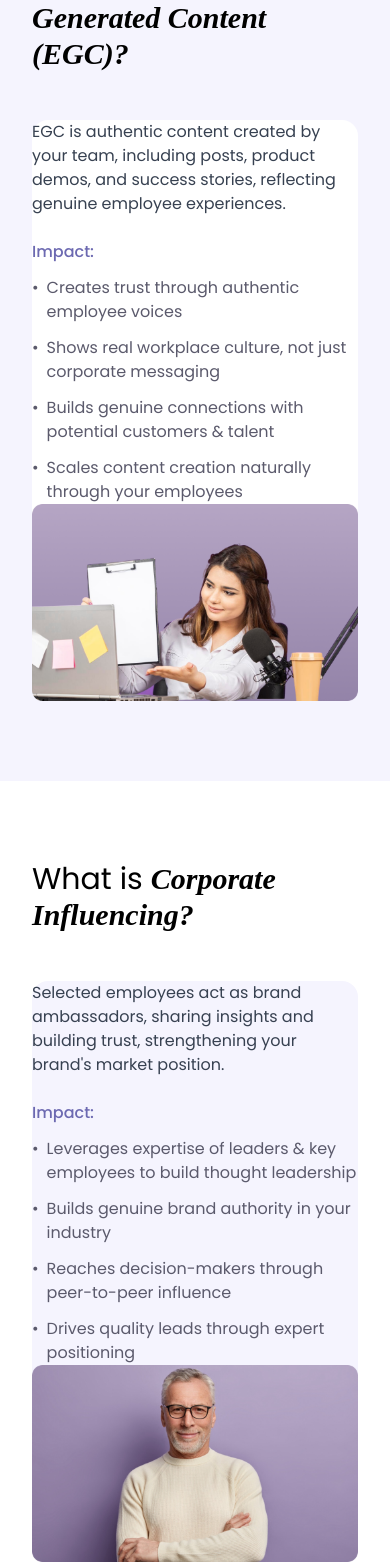
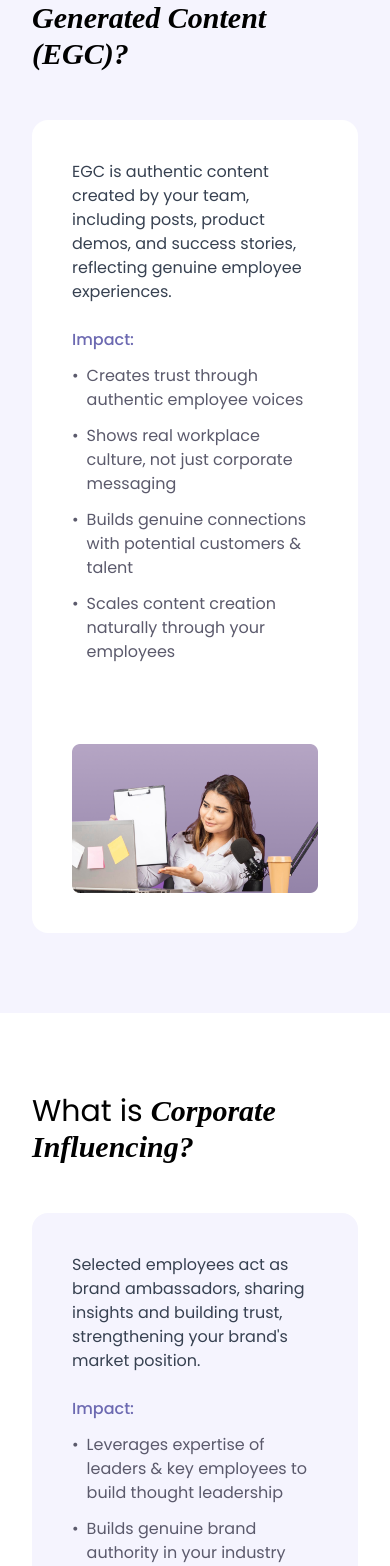
Before and after one commit to Madhubala-06/kreatoors, a React (Create React App) app: page / in a window 390 px wide. Shown: the part 1922-3488 px from the top of the page. Built offline with nearby package versions, Linux system fonts and the light colour scheme; a web font is replaced by a local one.

Commit message:
Update Egc.jsx

```diff
--- a/src/components/pages/Home/Egc.jsx
+++ b/src/components/pages/Home/Egc.jsx
@@ -7,11 +7,11 @@ const Section = ({ title, description, impacts, image, reverse, bgColor }) => {
     <div className={`flex flex-col lg:flex-row  justify-evenly  items-center  md:py-10 ${bgColor} rounded-2xl`}>
       {reverse && (
         <div className="lg:w-2/5 order-2 lg:order-1">
-          <img src={image} alt={title} className="rounded-lg w-full object-cover" />
+          <img src={image} alt={title} className="rounded-lg w-full object-cover p-10 lg:p-0" />
         </div>
       )}
 
-      <div className={` ${reverse ? 'lg:w-1/2 order-1 lg:order-2' : 'max-w-[560px]'}`}>
+      <div className={` ${reverse ? 'lg:w-1/2 order-1 lg:order-2 p-10 lg:p-0' : 'lg:max-w-[560px] p-10 lg:p-0'} `}>
         <p className="text-gray-700 mb-6">{description}</p>
         <div className="space-y-2">
           <h3 className="text-blue-custom-600 font-medium mb-3">Impact:</h3>
@@ -35,7 +35,7 @@ const Section = ({ title, description, impacts, image, reverse, bgColor }) => {
 
       {!reverse && (
         <div className="lg:w-2/5">
-          <img src={image} alt={title} className="rounded-lg w-full object-cover" />
+          <img src={image} alt={title} className="rounded-lg w-full object-cover p-10 lg:p-0" />
         </div>
       )}
     </div>
```
